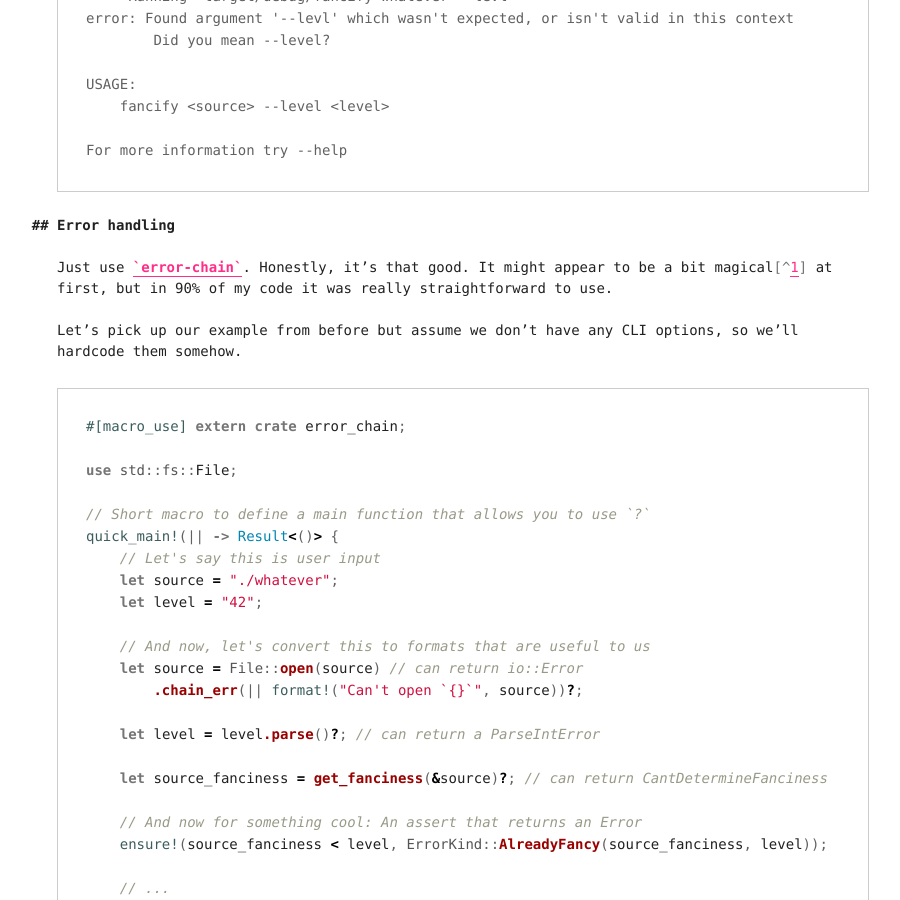
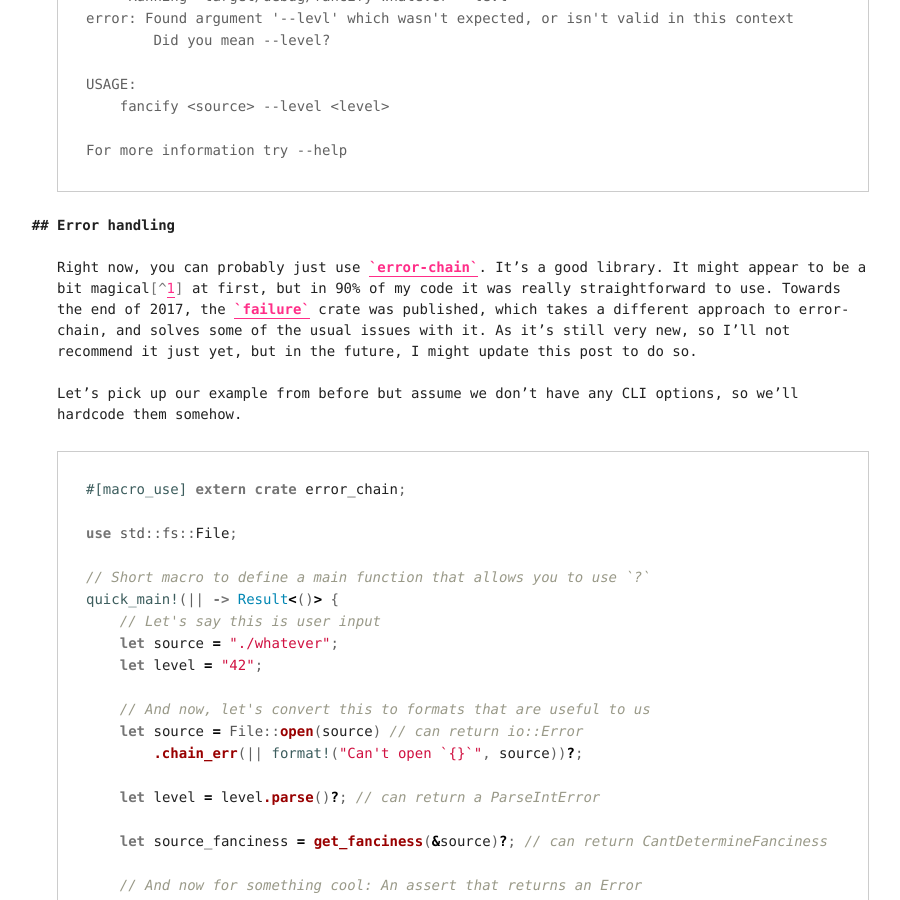
Before and after one commit to killercup/scribbles, a Jekyll site: the page built from _posts/2017-08-31-rust-cli-tips.md, in a window 1280 px wide and 900 px high, scrolled down 1881 px. Shown: the whole window, without its empty margins (177-1077 px from the left). Built offline with Jekyll 4.4.1, drawn with Linux system fonts in a browser that asks for light colours.

Commit message:
CLI tips: Mention failure crate
Thanks, @OliverUv!

```diff
--- a/_posts/2017-08-31-rust-cli-tips.md
+++ b/_posts/2017-08-31-rust-cli-tips.md
@@ -88,7 +88,7 @@ For more information try --help
 
 ## Error handling
 
-Just use [`error-chain`]. Honestly, it's that good. It might appear to be a bit magical[^macro-magic] at first, but in 90% of my code it was really straightforward to use.
+Right now, you can probably just use [`error-chain`]. It's a good library. It might appear to be a bit magical[^macro-magic] at first, but in 90% of my code it was really straightforward to use. Towards the end of 2017, the [`failure`] crate was published, which takes a different approach to error-chain, and solves some of the usual issues with it. As it's still very new, so I'll not recommend it just yet, but in the future, I might update this post to do so.
 
 [^macro-magic]: If you are afraid of macro-heavy code, you can use [cargo-expand] to see what concrete code the macro generates.
 
@@ -289,6 +289,7 @@ If you want to dig a little deeper, I'd suggest looking at how to [multi-platfor
 [`structopt`]: https://docs.rs/structopt
 [`clap`]: https://clap.rs
 [`error-chain`]: https://docs.rs/error-chain
+[`failure`]: https://boats.gitlab.io/failure/
 [cargo-expand]: https://crates.io/crates/cargo-expand
 [`loggerv`]: https://docs.rs/loggerv
 [elegant APIs]: {% post_url 2016-07-21-elegant-apis-in-rust %}
```
